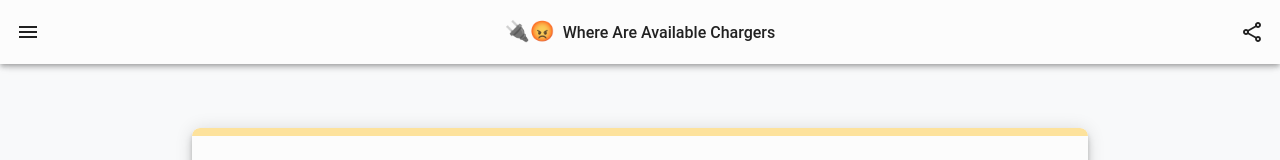
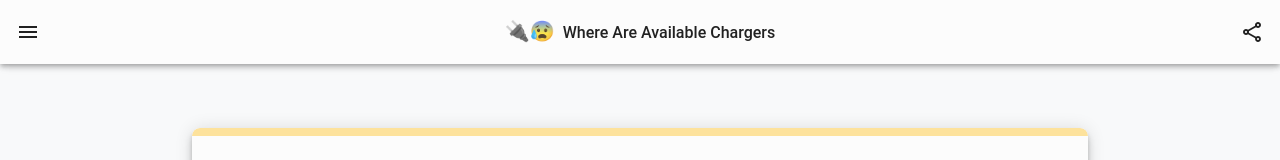
Before and after one commit to Golevka2001/Where-Are-Available-Chargers, a Vue app: page /error in a window 1280 px wide. Shown: the top 160 px of the page. Built offline with nearby package versions, Linux system fonts and the light colour scheme; no server answers.

Commit message:
Feat | Show different emoji faces in different pages

```diff
--- a/src/components/layouts/app-top-bar/BarTitle.vue
+++ b/src/components/layouts/app-top-bar/BarTitle.vue
@@ -26,7 +26,10 @@
 </template>
 
 <script lang="ts" setup>
-import { ref } from 'vue';
+import { onBeforeMount, ref } from 'vue';
+import { onBeforeRouteUpdate, useRoute } from 'vue-router';
+
+const route = useRoute();
 
 const emojiFace = ref('&#128545;');
 
@@ -44,4 +47,15 @@ const onClickEmojiFace = () => {
   const emojiCode = Math.floor(Math.random() * (end - start + 1)) + start;
   emojiFace.value = `&#${emojiCode};`;
 };
+
+// 在不同页面显示不同的表情
+onBeforeMount(() => {
+  if (route.path === '/about') emojiFace.value = '&#128526;';
+  if (route.path === '/error') emojiFace.value = '&#128560;';
+});
+onBeforeRouteUpdate((to, from) => {
+  if (to.path === '/about') emojiFace.value = '&#128526;';
+  else if (to.path === '/error') emojiFace.value = '&#128560;';
+  else emojiFace.value = '&#128545;';
+});
 </script>
```
